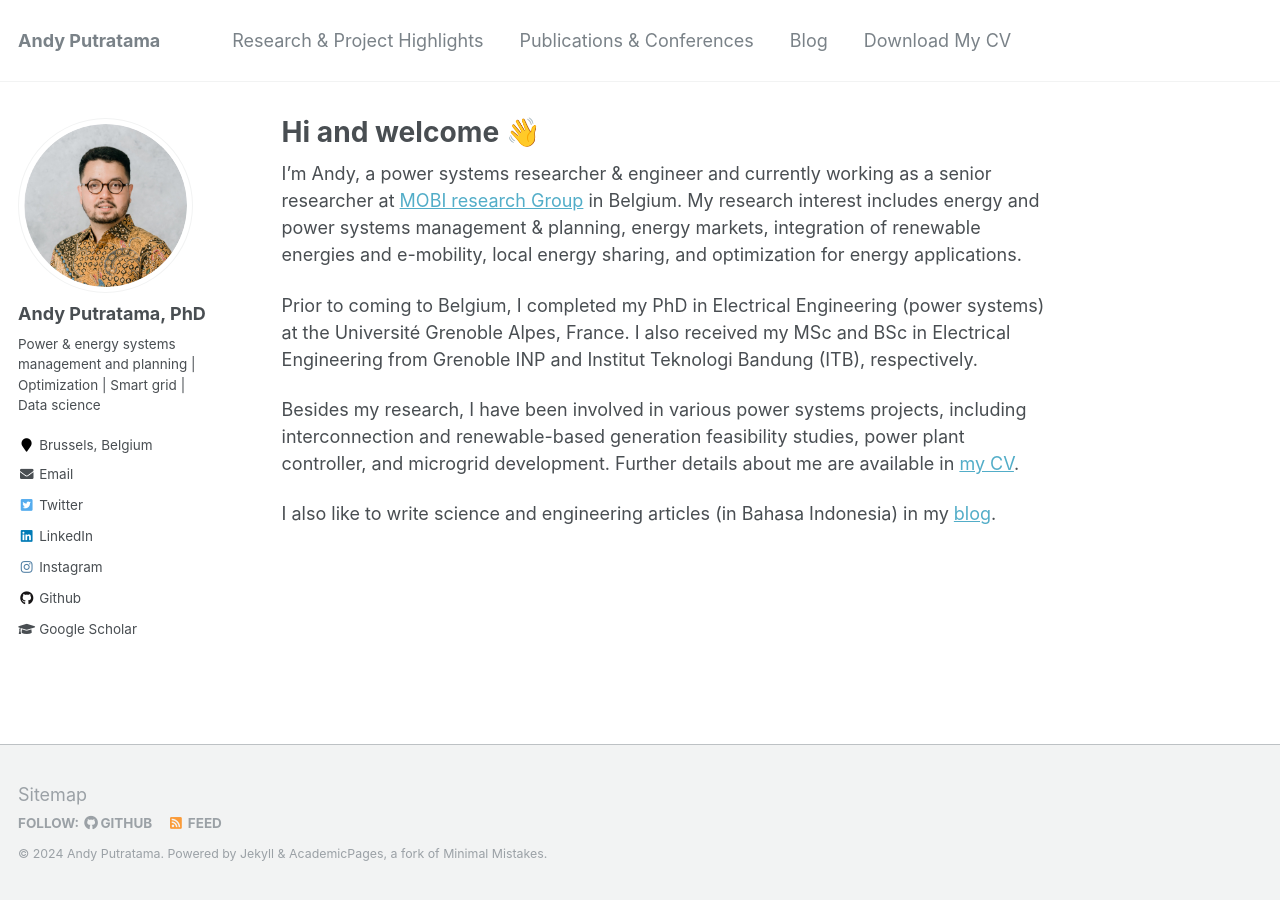
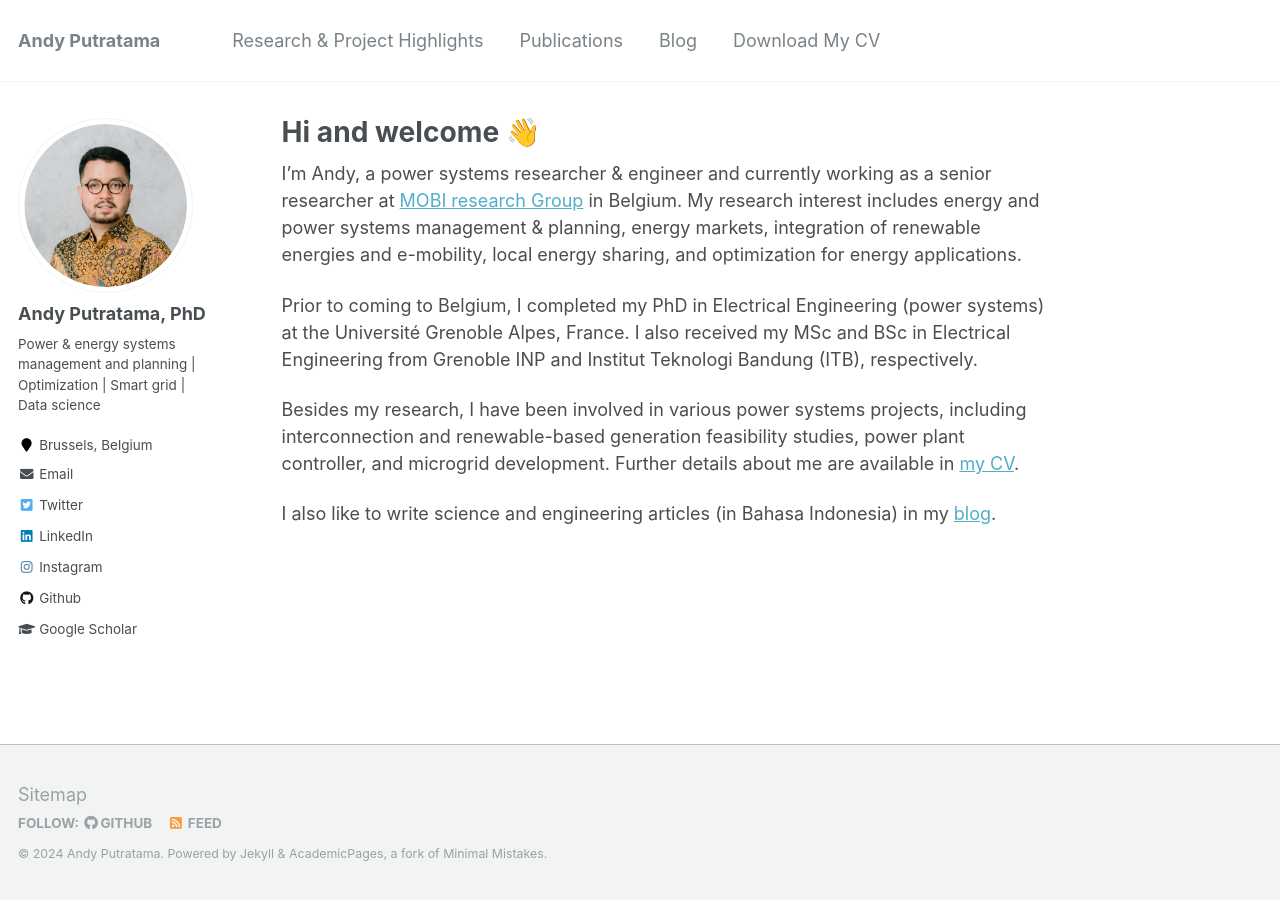
Before and after one commit to andyptr/andyptr.github.io, a Jekyll site: the page built from _pages/about.md, in a window 1280 px wide. Built offline with Jekyll 4.4.1, drawn with Linux system fonts in a browser that asks for light colours.

Commit message:
Update navigation.yml

```diff
--- a/_data/navigation.yml
+++ b/_data/navigation.yml
@@ -4,7 +4,7 @@ main:
   - title: "Research & Project Highlights"
     url: /highlights/
 
-  - title: "Publications & Conferences"
+  - title: "Publications"
     url: /publications/
 
   - title: "Blog"
```
